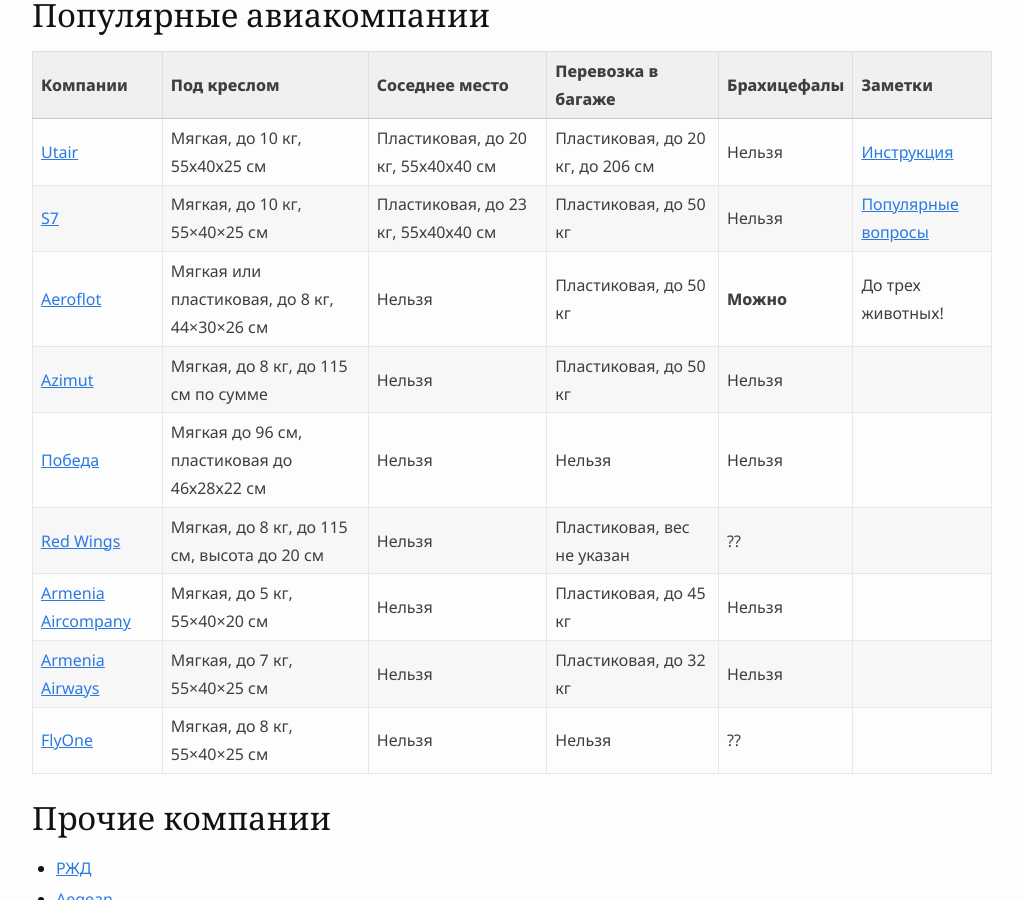
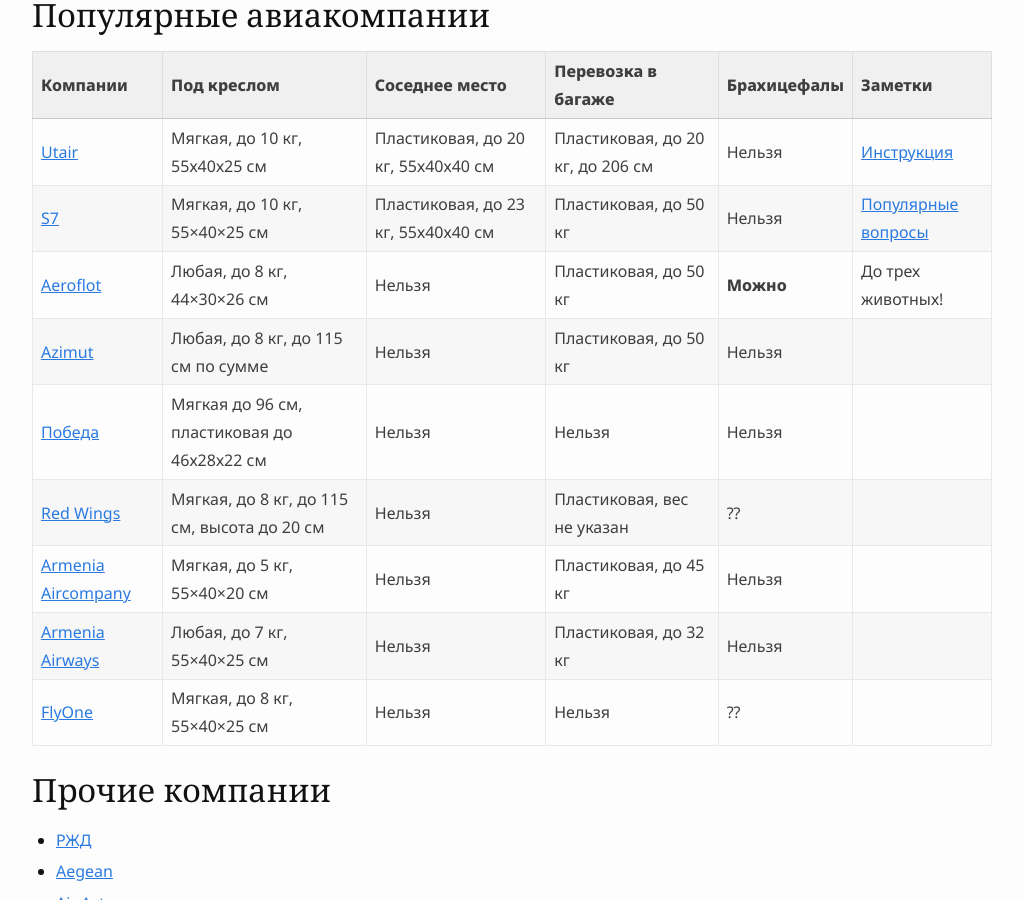
Before and after one commit to haywiki/haywiki.github.io, a Jekyll site: the page built from animals/flight-companies.md, in a window 1280 px wide and 900 px high, scrolled down 224 px. Shown: the whole window, without its empty margins (128-1151 px from the left). Built offline with Jekyll 4.4.1, drawn with Linux system fonts in a browser that asks for light colours; nearby versions of some CDN libraries; a script that is not in the unit is left out.

Commit message:
исправлены требования авиакомпаний азимут и armenia airways

```diff
--- a/animals/flight-companies.md
+++ b/animals/flight-companies.md
@@ -8,17 +8,17 @@
 
 ## Популярные авиакомпании
 
-| Компании                                                                                                                                 | Под креслом                                  | Соседнее место                     | Перевозка в багаже               | Брахицефалы | Заметки                                                                                                |
-|------------------------------------------------------------------------------------------------------------------------------------------|----------------------------------------------|------------------------------------|----------------------------------|-------------|--------------------------------------------------------------------------------------------------------|
-| [Utair](https://www.utair.ru/support/6/ob_usluge_perevozka_zhivotnyh)                                                                    | Мягкая, до 10 кг, 55х40х25 см                | Пластиковая, до 20 кг, 55х40х40 см | Пластиковая, до 20 кг, до 206 см | Нельзя      | [Инструкция](https://www.utair.ru/support/4/kak_perevozyatsya_zhivotnye_na_rejsah_utair)               |
-| [S7](https://www.s7.ru/ru/info/perevozka-zhivotnykh/)                                                                                    | Мягкая, до 10 кг, 55×40×25 см                | Пластиковая, до 23 кг, 55х40х40 см | Пластиковая, до 50 кг            | Нельзя      | [Популярные вопросы](https://helpcenter.s7.ru/ru/category/bagazh-i-ruchnaya-klad/perevozka-zhivotnyh/) |
-| [Aeroflot](https://www.aeroflot.ru/ru-ru/information/special/animals)                                                                    | Мягкая или пластиковая, до 8 кг, 44×30×26 см | Нельзя                             | Пластиковая, до 50 кг            | **Можно**   | До трех животных!                                                                                      |
-| [Azimut](https://azimuth.aero/ru/passengers/baggage/flights-with-pets)                                                                   | Мягкая, до 8 кг, до 115 см по сумме          | Нельзя                             | Пластиковая, до 50 кг            | Нельзя      |                                                                                                        |
-| [Победа](https://www.pobeda.aero/ru/information/service/perevozka-zhivotnykh/)                                                           | Мягкая до 96 см, пластиковая до 46х28х22 см  | Нельзя                             | Нельзя                           | Нельзя      |                                                                                                        |
-| [Red Wings](https://flyredwings.com/baggage/perevozka-zhivotnyx/)                                                                        | Мягкая, до 8 кг, до 115 см, высота до 20 см  | Нельзя                             | Пластиковая, вес не указан       | ??          |                                                                                                        |
-| [Armenia Aircompany](https://armeniafly.com/special-services/travelling-with-pets-ru)                                                    | Мягкая, до 5 кг, 55×40×20 см                 | Нельзя                             | Пластиковая, до 45 кг            | Нельзя      |                                                                                                        |
-| [Armenia Airways](https://www.facebook.com/armeniaairways/posts/pfbid0LVWUfvaReXfdfjNFbmh1TFYgXyVwp9E3S2PTNJYKBJcP5Aa3XjdGMjcdY5BxNJq4l) | Мягкая, до 7 кг, 55×40×25 см                 | Нельзя                             | Пластиковая, до 32 кг            | Нельзя      |                                                                                                        |
-| [FlyOne](https://flyone.eu/ru/Before-flights/Baggage)                                                                                    | Мягкая, до 8 кг, 55×40×25 см                 | Нельзя                             | Нельзя                           | ??          |                                                                                                        |
+| Компании                                                                                                                                 | Под креслом                                 | Соседнее место                     | Перевозка в багаже               | Брахицефалы | Заметки                                                                                                |
+|------------------------------------------------------------------------------------------------------------------------------------------|---------------------------------------------|------------------------------------|----------------------------------|-------------|--------------------------------------------------------------------------------------------------------|
+| [Utair](https://www.utair.ru/support/6/ob_usluge_perevozka_zhivotnyh)                                                                    | Мягкая, до 10 кг, 55х40х25 см               | Пластиковая, до 20 кг, 55х40х40 см | Пластиковая, до 20 кг, до 206 см | Нельзя      | [Инструкция](https://www.utair.ru/support/4/kak_perevozyatsya_zhivotnye_na_rejsah_utair)               |
+| [S7](https://www.s7.ru/ru/info/perevozka-zhivotnykh/)                                                                                    | Мягкая, до 10 кг, 55×40×25 см               | Пластиковая, до 23 кг, 55х40х40 см | Пластиковая, до 50 кг            | Нельзя      | [Популярные вопросы](https://helpcenter.s7.ru/ru/category/bagazh-i-ruchnaya-klad/perevozka-zhivotnyh/) |
+| [Aeroflot](https://www.aeroflot.ru/ru-ru/information/special/animals)                                                                    | Любая, до 8 кг, 44×30×26 см                 | Нельзя                             | Пластиковая, до 50 кг            | **Можно**   | До трех животных!                                                                                      |
+| [Azimut](https://azimuth.aero/ru/passengers/baggage/flights-with-pets)                                                                   | Любая, до 8 кг, до 115 см по сумме          | Нельзя                             | Пластиковая, до 50 кг            | Нельзя      |                                                                                                        |
+| [Победа](https://www.pobeda.aero/ru/information/service/perevozka-zhivotnykh/)                                                           | Мягкая до 96 см, пластиковая до 46х28х22 см | Нельзя                             | Нельзя                           | Нельзя      |                                                                                                        |
+| [Red Wings](https://flyredwings.com/baggage/perevozka-zhivotnyx/)                                                                        | Мягкая, до 8 кг, до 115 см, высота до 20 см | Нельзя                             | Пластиковая, вес не указан       | ??          |                                                                                                        |
+| [Armenia Aircompany](https://armeniafly.com/special-services/travelling-with-pets-ru)                                                    | Мягкая, до 5 кг, 55×40×20 см                | Нельзя                             | Пластиковая, до 45 кг            | Нельзя      |                                                                                                        |
+| [Armenia Airways](https://www.facebook.com/armeniaairways/posts/pfbid0LVWUfvaReXfdfjNFbmh1TFYgXyVwp9E3S2PTNJYKBJcP5Aa3XjdGMjcdY5BxNJq4l) | Любая, до 7 кг, 55×40×25 см                 | Нельзя                             | Пластиковая, до 32 кг            | Нельзя      |                                                                                                        |
+| [FlyOne](https://flyone.eu/ru/Before-flights/Baggage)                                                                                    | Мягкая, до 8 кг, 55×40×25 см                | Нельзя                             | Нельзя                           | ??          |                                                                                                        |
 
 ## Прочие компании
 
```
Also changed, not shown: 1 other file.
